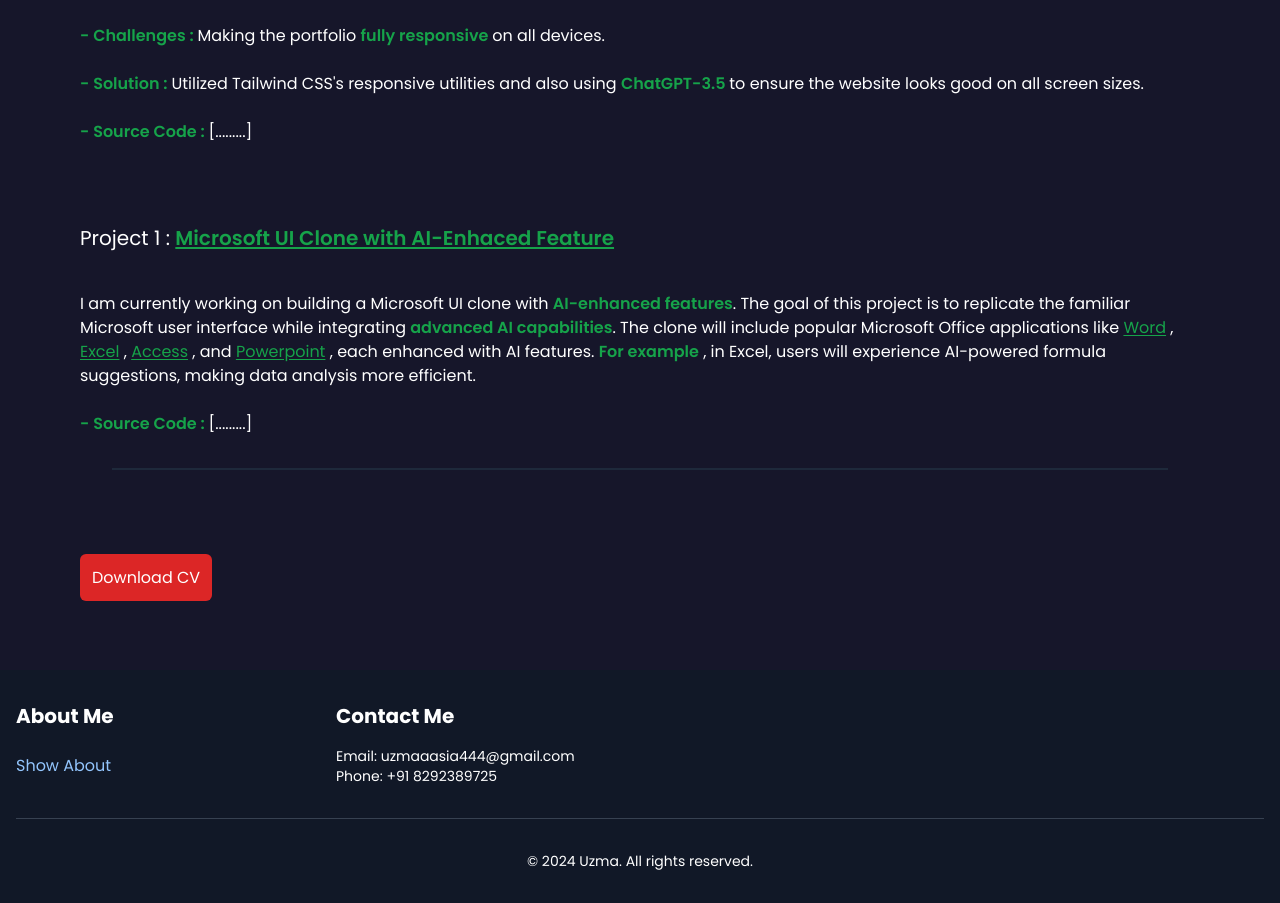
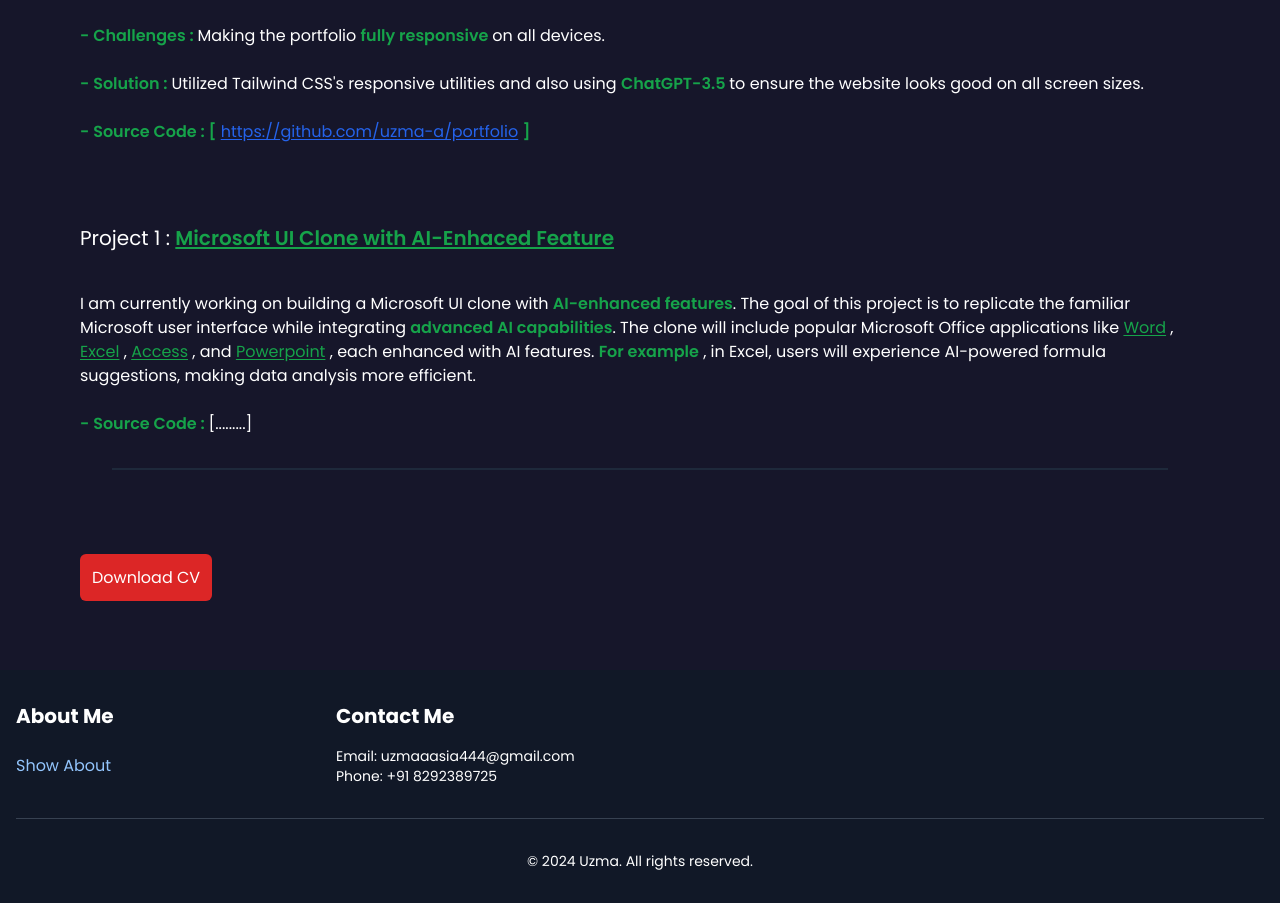
Before and after one commit to uzma-a/Portfolio, a React (Vite) app: page / in a window 1280 px wide. Shown: the part 2469-3372 px from the top of the page. Built offline with nearby package versions, Linux system fonts and the light colour scheme.

Commit message:
Updated main.jsx with new features

```diff
--- a/src/Components/MyProject.jsx
+++ b/src/Components/MyProject.jsx
@@ -13,7 +13,8 @@
                 <p className='mt-6 '><span className='text-green-600 font-semibold '>- Technologies Used :  </span>    HTML5 , CSS3, JavaScript, React.js, TailwindCSS.</p>
                 <p className='mt-6 '><span className='text-green-600 font-semibold '>- Challenges :  </span>  Making the portfolio <span className='text-green-600 font-semibold '>fully responsive  </span >on all devices.</p>
                 <p className='mt-6 '><span className='text-green-600 font-semibold'>- Solution :  </span> Utilized Tailwind CSS's responsive utilities and also using <span className='text-green-600 font-semibold '>ChatGPT-3.5 </span> to ensure the website looks good on all screen sizes.</p>
-                <p className='mt-6 '><span className='text-green-600 font-semibold '>- Source Code :  </span> [.........]</p>
+                <p className='mt-6 '><span className='text-green-600 font-semibold '>- Source Code : [</span> <span className='text-blue-600 underline underline-offset-2 '><a href="https://github.com/uzma-a/portfolio" target="_blank" rel="noopener noreferrer"></a></span>  <a href="https://github.com/uzma-a/portfolio" target="_blank" rel="noopener noreferrer"><span className='text-blue-600 underline underline-offset-2 '>https://github.com/uzma-a/portfolio</span></a> <span className='text-green-600 font-semibold '> ]</span> </p>
+
             </div>
 
             <div className="paragraph mt-20 flex flex-col">
```
